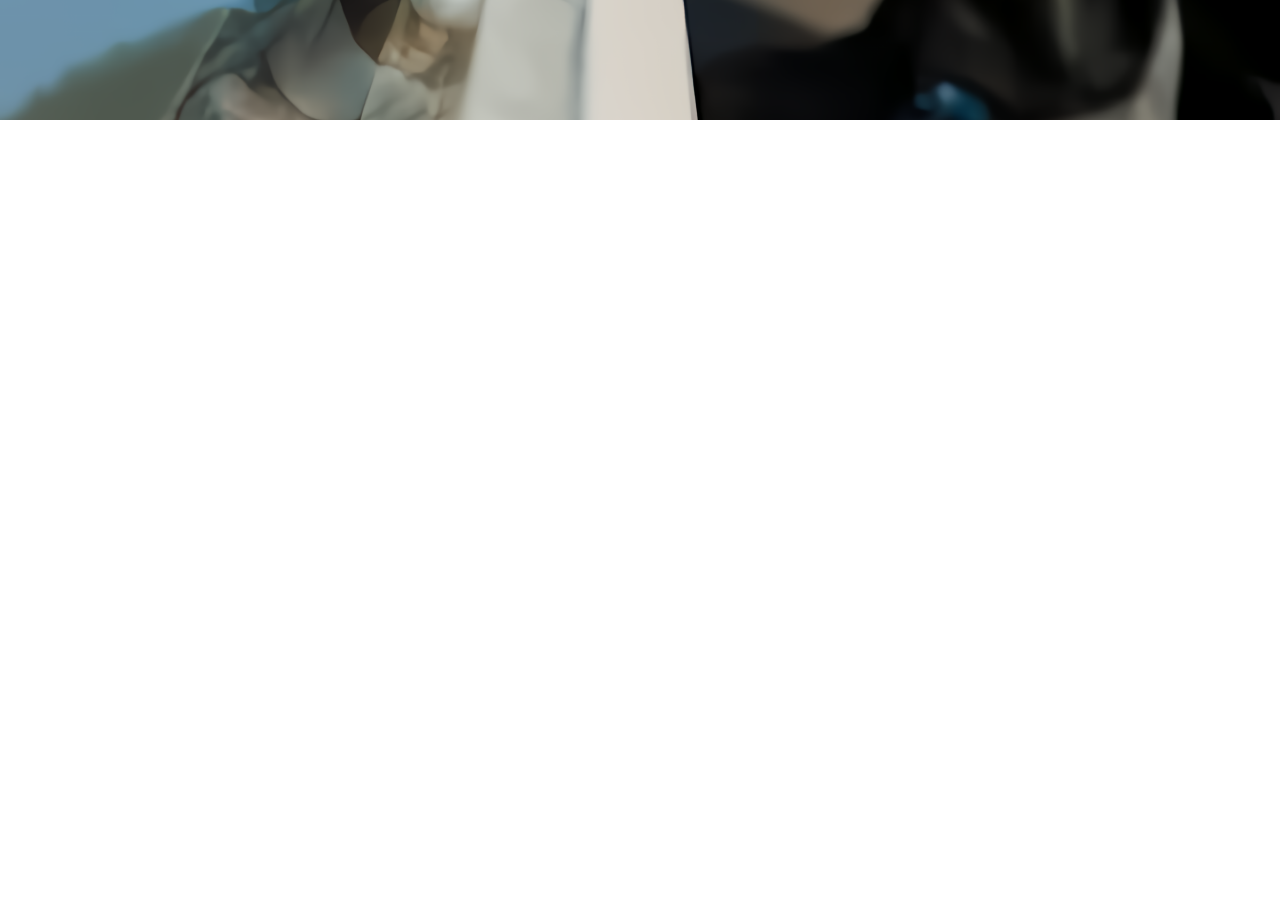
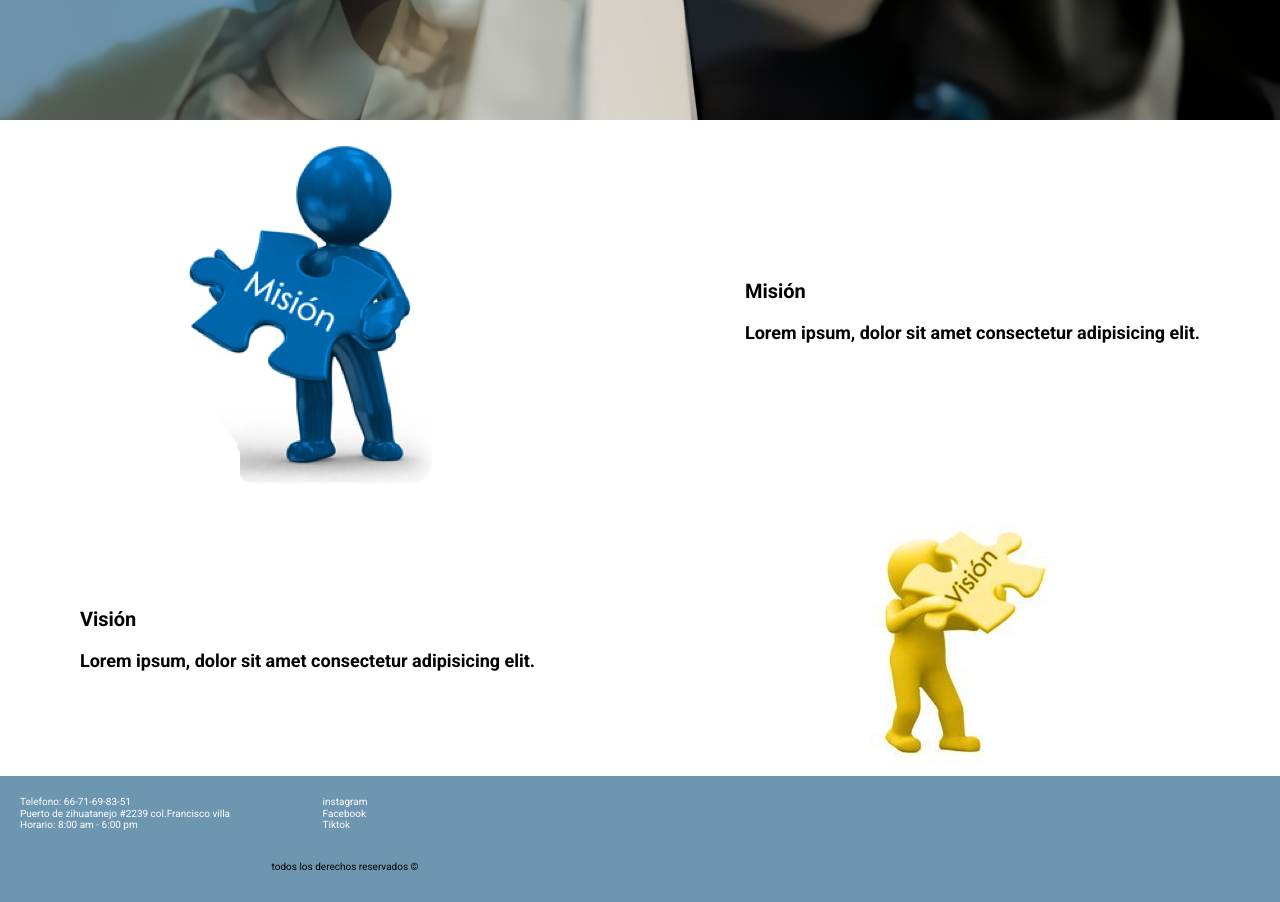
Before and after one commit to Chavira-cloud/Aluminieria, a website: page index.html in a window 1280 px wide. Shown: the part 480-1382 px from the top of the page. Before the commit the page ends 800 px from the top, so only its background shows below. Drawn offline with Linux system fonts and the light colour scheme.

Commit message:
Avance de footer

```diff
--- a/index.html
+++ b/index.html
@@ -22,7 +22,42 @@
                 <a href="./contacto.html">Contacto</a>
                 <a href="./trabajos.html">Trabajos</a>
             </nav>
-        </div> <!--.barra-->
+        </div>
     </header>
+    <section class="seccion-aluminio mision">
+         <div class="seccion-aluminio_img">
+            <img src="build/img/Misión.webp" alt="">
+        </div>
+
+        <div class="seccion-aluminio_contenido">
+            <h1>Misión</h1>
+            <p>Lorem ipsum, dolor sit amet consectetur adipisicing elit.</p>
+        </div>
+    </section>
+    <section class="seccion-aluminio vision">
+        <div class="seccion-aluminio_contenido">
+            <h1>Visión</h1>
+            <p>Lorem ipsum, dolor sit amet consectetur adipisicing elit.</p>
+        </div>
+
+        <div class="seccion-aluminio_img">
+            <img src="build/img/vision.jpg" alt="">
+        </div>
+    </section>
+    <footer>
+        <ul>
+            <li>Telefono: 66-71-69-83-51</li>
+            <li>Puerto de zihuatanejo #2239 col.Francisco villa</li>
+            <li>Horario: 8:00 am - 6:00 pm</li>
+        </ul>
+        <ul>
+            <li><span><a href="">instagram</a></span></li>
+            <li><span><a href="">Facebook</a></span></li>
+            <li><span><a href="">Tiktok</a></span></li>
+        </ul>
+        <div>
+            <p>todos los derechos reservados &copy;</p>
+        </div>
+    </footer>
 </body>
 </html>
--- a/src/scss/base/_mixins.scss
+++ b/src/scss/base/_mixins.scss
@@ -23,3 +23,8 @@
         @content;
     }
 }
+
+@mixin contenedor{
+  width: 100%;
+  margin: 0 auto;
+}
--- /dev/null
+++ b/src/scss/layout/_footer.scss
@@ -0,0 +1,48 @@
+@use 'base/variables' as v;
+@use 'base/mixins' as m;
+
+footer{
+    display: grid;
+    gap: 1rem; /* espacio entre columnas/filas */
+    padding: 2rem;
+    background-color:  v.$azul;
+    height: auto;
+    max-width: 100%;
+
+    @include m.telefono{
+        grid-template-columns: repeat(2, 1fr); /* dos columnas iguales */
+    }
+
+    @include m.tablet{
+        grid-template-columns: repeat(3, 21rem); /* dos columnas iguales */
+    }
+
+}
+
+footer ul {
+    list-style: none;
+    padding: 0;
+    margin: 0;
+    font-family: v.$fuente_principal;
+    color: v.$blanco;
+    font-size: 1rem;
+    @include m.telefono{
+        justify-self: center;
+    }
+}
+
+footer ul li a {
+  text-decoration: none; /* quita subrayado */
+  color: v.$blanco;      /* mantiene el color blanco */
+  font-family: v.$fuente_principal;
+}
+
+footer div {
+    grid-column: -1 / 5;
+    text-align: end;
+    margin-top: 1rem;
+    @include m.telefono{
+         grid-column: 1 / -1;
+          text-align: center;
+    }
+}
--- a/src/scss/layout/_index.scss
+++ b/src/scss/layout/_index.scss
@@ -1 +1,3 @@
 @forward 'header';
+@forward 'vision';
+@forward 'footer';
--- /dev/null
+++ b/src/scss/layout/_mision.scss
@@ -0,0 +1,29 @@
+@use 'base/variables' as v;
+@use 'base/mixins' as m;
+
+.mision-aluminio{
+    @include m.contenedor;
+    @include m.tablet{
+        display: grid;
+        grid-template-columns: repeat(2,1fr);
+        gap:5rem;
+    }
+}
+
+.imagen-mision{
+    margin-top: 5rem;
+    justify-self: center;// alinea el hijo de forma horizontal
+}
+
+.contenido-aluminio{
+    align-self: center; // alinea el hijo en forma vertical
+    h1{
+        font-size: 2rem;
+        margin-bottom: 2rem;
+    }
+
+    p{
+        font-size: 1.8rem;
+        font-family: 700;
+    }
+}
--- /dev/null
+++ b/src/scss/layout/_vision.scss
@@ -0,0 +1,38 @@
+@use 'base/variables' as v;
+@use 'base/mixins' as m;
+
+.seccion-aluminio{
+    @include m.contenedor;
+    display: grid;
+    gap:5rem;
+
+    @include m.tablet{
+        grid-template-columns: repeat(2,1fr);
+        align-items: center; // centra todos los hijos verticalmente
+    }
+
+
+    &_img{
+     justify-self: center;// alinea el hijo de forma horizontal
+        img{
+            max-width: 100%;
+            height: auto;
+        }
+    }
+
+    &_contenido{
+        justify-self: center; // alinea el hijo en forma vertical
+        align-self: center;
+        padding: 0 3rem;
+
+        h1{
+            font-size: 2rem;
+            margin-bottom: 2rem;
+        }
+
+        p{
+            font-size: 1.8rem;
+            font-weight: 700;
+        }
+    }
+}
```
Also changed, not shown: build/css/app.css, build/img/Misión.webp (added), build/img/vision.jpg (added). Lines whose indentation alone changed are shown as unchanged.
